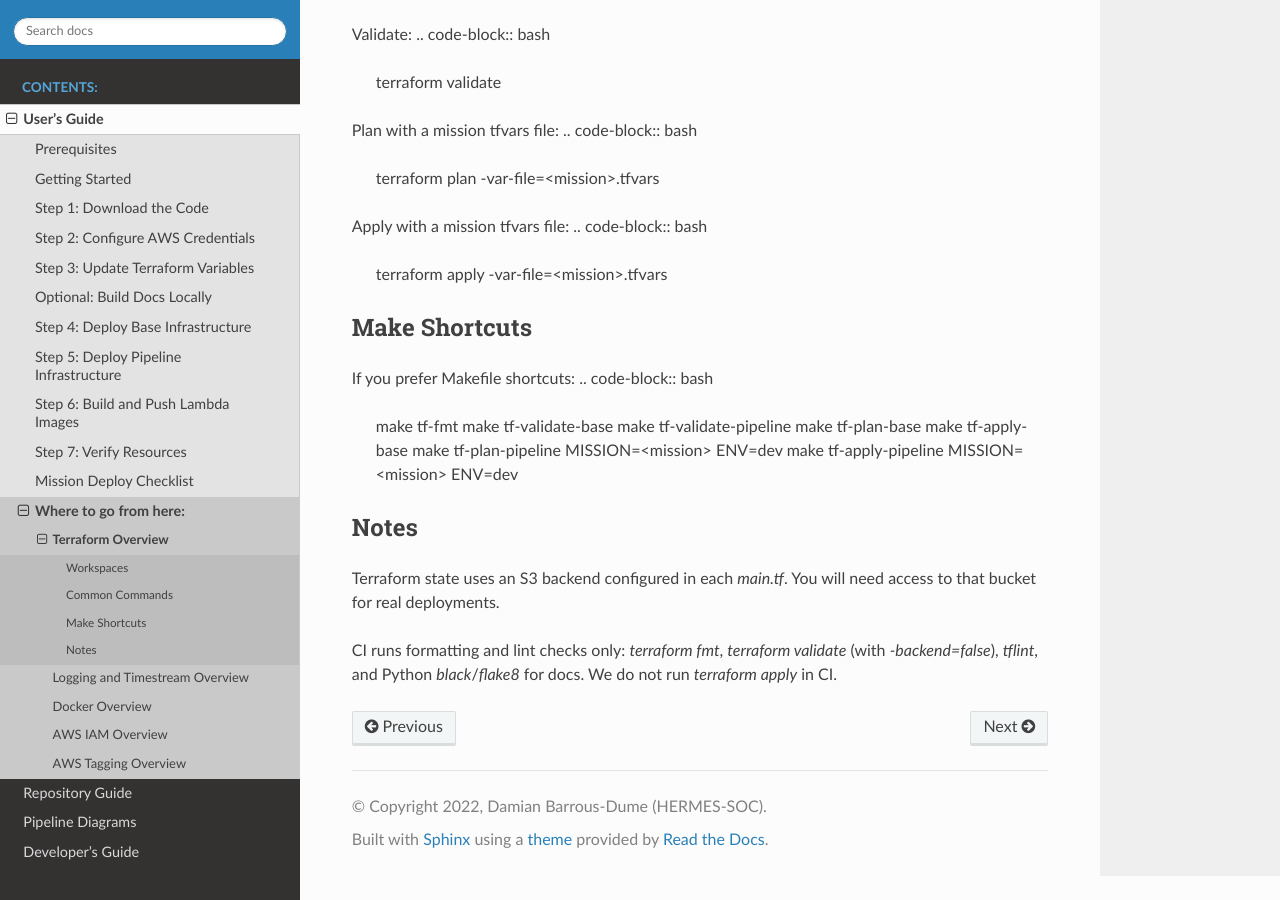
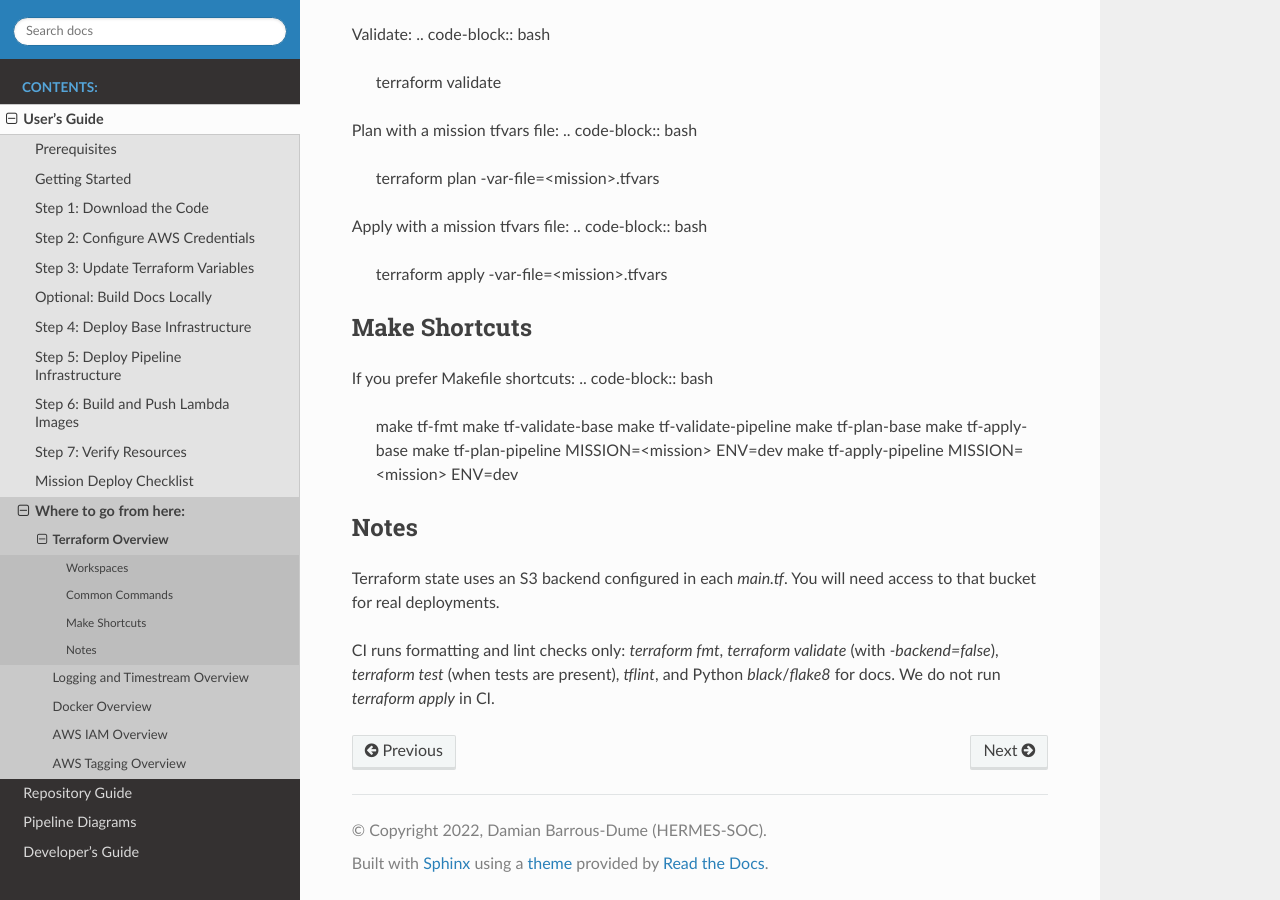
Before and after one commit to swxsoc/sdc_aws_architecture, a Sphinx documentation site: the page built from docs/user-guide/terraform-overview.rst, in a window 1280 px wide and 900 px high, scrolled down 705 px. Built offline with Sphinx 7.4.7 and the Read the Docs theme 3.1.0, drawn with Linux system fonts in a browser that asks for light colours.

Commit message:
adds terraform tests and wire them into CI

```diff
--- a/docs/dev-guide/index.rst
+++ b/docs/dev-guide/index.rst
@@ -18,6 +18,7 @@ Pull requests run Terraform and Python lint checks:
 
 * `terraform fmt -check -recursive`
 * `terraform validate` (base and pipeline, with `-backend=false`)
+* `terraform test` (base and pipeline, when tests are present)
 * `tflint` (base and pipeline)
 * `black` and `flake8` on the `docs/` directory
 
--- a/docs/user-guide/terraform-overview.rst
+++ b/docs/user-guide/terraform-overview.rst
@@ -58,4 +58,4 @@ Notes
 -----
 Terraform state uses an S3 backend configured in each `main.tf`. You will need access to that bucket for real deployments.
 
-CI runs formatting and lint checks only: `terraform fmt`, `terraform validate` (with `-backend=false`), `tflint`, and Python `black`/`flake8` for docs. We do not run `terraform apply` in CI.
+CI runs formatting and lint checks only: `terraform fmt`, `terraform validate` (with `-backend=false`), `terraform test` (when tests are present), `tflint`, and Python `black`/`flake8` for docs. We do not run `terraform apply` in CI.
```
Also changed, not shown: README.md (+2 -2 lines), 9 other files.
